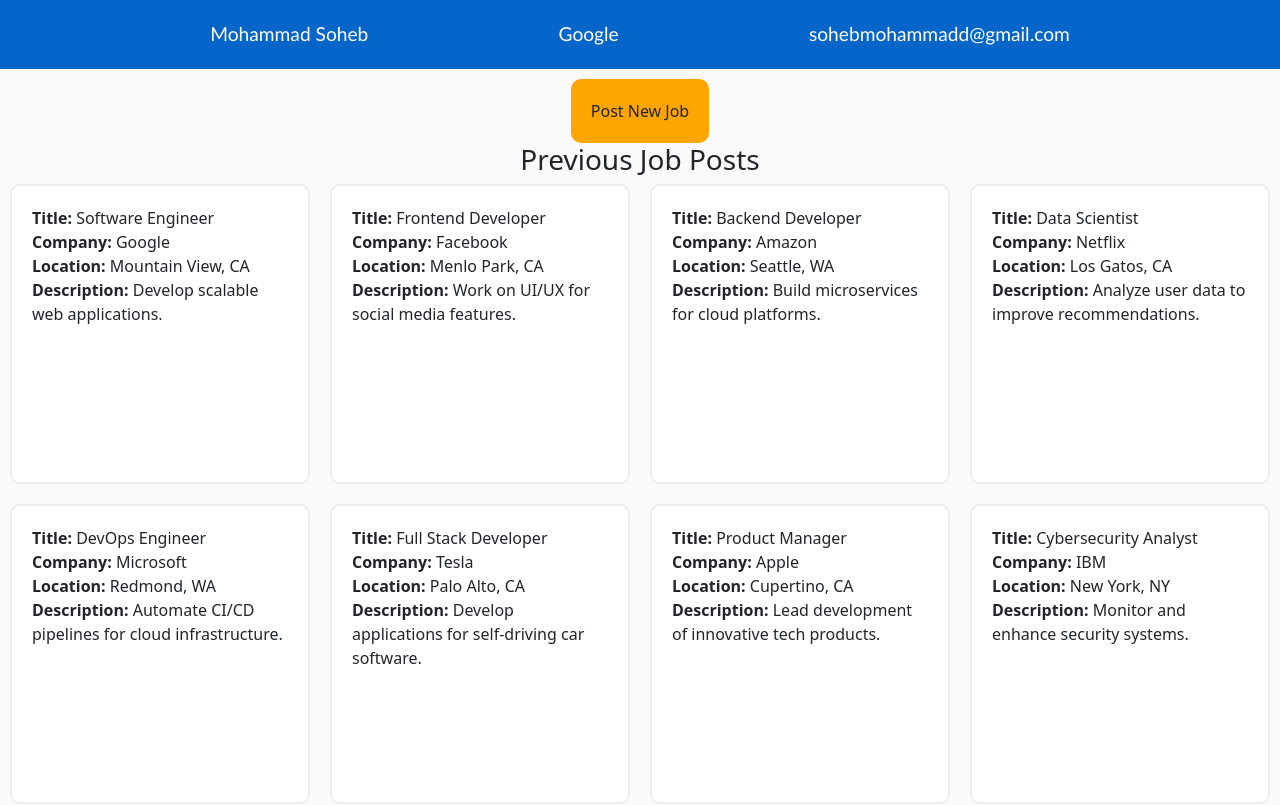
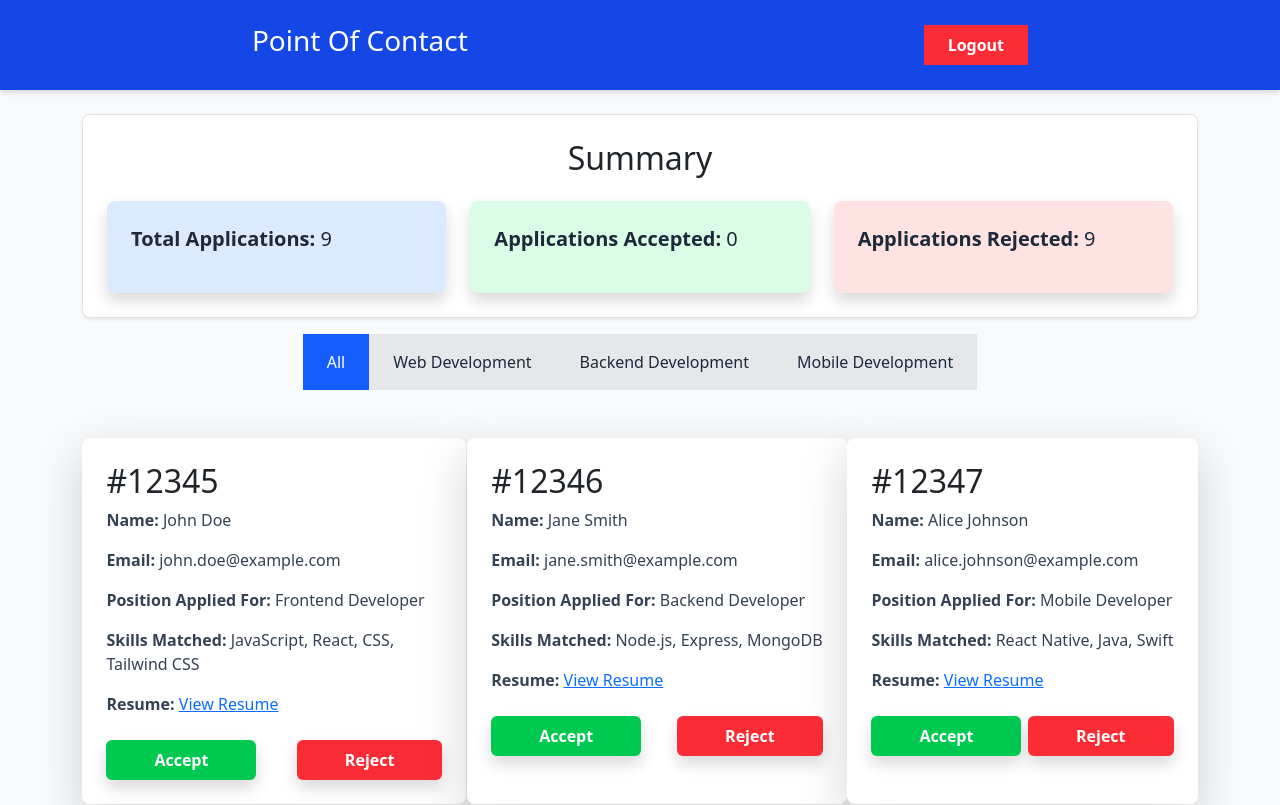
Before and after one commit to Codeboy16/hahProject, a React (Vite) app: page /poc in a window 1280 px wide. Shown: the top 805 px of the page. Built offline with nearby package versions, Linux system fonts and the light colour scheme.

Commit message:
some Changes

```diff
--- a/src/App.jsx
+++ b/src/App.jsx
@@ -3,7 +3,6 @@
 import  Login  from "./pages/Login";
 import SignUp from "./pages/SignUp";
 import Main from "./pages/main";
-import Employee from "./pages/EmployerDashboard";
 import Poc from "./pages/Poc";
 import EmployerDashboard from "./pages/EmployerDashboard";
 function App() {
@@ -18,16 +17,16 @@
   };
   return (
     <>
-      {/* <BrowserRouter>
+      <BrowserRouter>
     <Routes>
       <Route path="/" element={<Main/>}></Route>
       <Route path="/login" element={<Login login={login}/>}></Route>
       <Route path="/signup" element={<SignUp/>}></Route>
-      <Route path="/employee" element={isAuthenticated ? <Employee logout={logout} /> : <Navigate to="/login" />}></Route>
+      <Route path="/employee" element={<EmployerDashboard/>}></Route>
+      <Route path="/poc" element={<Poc/>}></Route>
       <Route path="/poc" element={<Poc/>}></Route>
     </Routes>
-    </BrowserRouter> */}
-    <EmployerDashboard></EmployerDashboard>
+    </BrowserRouter>
 
     </>
   )
--- a/src/index.css
+++ b/src/index.css
@@ -30,6 +30,10 @@
     color: rgb(96, 95, 95);
     font-size: medium;
 }
+::-webkit-scrollbar{
+    width: 0px;
+}
+/* Soheb Css */
 .empDetails{
     display: flex;
     justify-content: space-evenly;
--- a/src/pages/Login.jsx
+++ b/src/pages/Login.jsx
@@ -70,6 +70,7 @@
               }}
               required
             />
+
             <div className='relative'>
               <input
                 type={showPassword ? "text" : "password"} // Toggle password visibility
--- a/src/pages/Poc.jsx
+++ b/src/pages/Poc.jsx
@@ -1,6 +1,7 @@
 import React, { useEffect, useState } from 'react';
 import PocJob from '../components/pocJob';
 import Footer from '../components/footer';
+import { redirect } from 'react-router-dom';
 
 const Poc = () => {
   useEffect(() => {
@@ -30,6 +31,7 @@
 
   const handleLogout = () => {
     alert('You have been logged out.');
+    redirect('/login');
     // Add your logout logic here (e.g., redirect to login page)
   };
 
@@ -50,11 +52,30 @@
         </button>
       </header>
 
+
+
+      {/* Show Summary Data */}
+      <div className="container mx-auto mt-6">
+        <div className="bg-white rounded-lg border shadow-sm p-6">
+          <h2 className="text-2xl font-semibold mb-4 text-center">Summary</h2>
+          <div className="grid grid-cols-1 md:grid-cols-3 gap-6">
+            <div className="bg-blue-100 p-4 rounded-lg shadow hover:shadow-xl transition-shadow duration-300">
+              <p className="text-gray-800 text-xl"><strong>Total Applications:</strong> {totalApplications}</p>
+            </div>
+            <div className="bg-green-100 p-4 rounded-lg shadow hover:shadow-xl transition-shadow duration-300">
+              <p className="text-gray-800 text-xl"><strong>Applications Accepted:</strong> {acceptedApplications}</p>
+            </ div>
+            <div className="bg-red-100 p-4 rounded-lg shadow hover:shadow-xl transition-shadow duration-300">
+              <p className="text-gray-800 text-xl"><strong>Applications Rejected:</strong> { rejectedApplications}</p>
+            </div>
+          </div>
+        </div>
+      </div>
       {/* Position Filter Buttons */}
-      <div className="container mx-auto mt-6 flex justify-center space-x-4 rounded-sm">
+      <div className="container mx-auto mt-3 flex justify-center space-x-4 rounded font-medium">
         <button
           onClick={() => setSelectedPosition('All')}
-          className={`py-2 px-4 rounded-lg ${selectedPosition === 'All' ? 'bg-blue-600 text-white' : 'bg-gray-200 text-gray-800'} transition duration-200`}
+          className={`py-3 px-4 rounded-lg ${selectedPosition === 'All' ? 'bg-blue-600 text-white' : 'bg-gray-200 text-gray-800'} transition duration-200`}
         >
           All
         </button>
@@ -77,25 +98,6 @@
           Mobile Development
         </button>
       </div>
-
-      {/* Show Summary Data */}
-      <div className="container mx-auto mt-6">
-        <div className="bg-white rounded-lg shadow-lg p-6">
-          <h2 className="text-2xl font-semibold mb-4 text-center">Summary</h2>
-          <div className="grid grid-cols-1 md:grid-cols-3 gap-6">
-            <div className="bg-blue-100 p-4 rounded-lg shadow hover:shadow-xl transition-shadow duration-300">
-              <p className="text-gray-800 text-xl"><strong>Total Applications:</strong> {totalApplications}</p>
-            </div>
-            <div className="bg-green-100 p-4 rounded-lg shadow hover:shadow-xl transition-shadow duration-300">
-              <p className="text-gray-800 text-xl"><strong>Applications Accepted:</strong> {acceptedApplications}</p>
-            </ div>
-            <div className="bg-red-100 p-4 rounded-lg shadow hover:shadow-xl transition-shadow duration-300">
-              <p className="text-gray-800 text-xl"><strong>Applications Rejected:</strong> { rejectedApplications}</p>
-            </div>
-          </div>
-        </div>
-      </div>
-
       {/* Show The Candidates Who Applied for the Job */}
       <div className="container flex flex-wrap justify-center mx-auto mt-6 mb-5">
         {filteredUsers.map((user, index) => (
```
